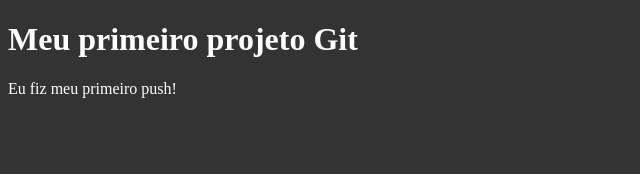
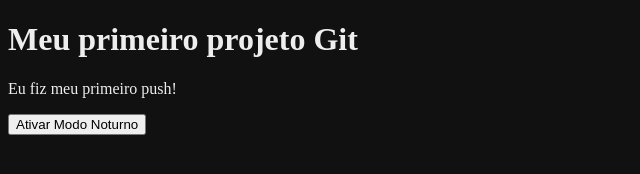
Before and after one commit to IVitorI/meu-primeiro-repo, a plain HTML site: page index.html in a window 1280 px wide. Shown: the whole page, without its empty margins (0-640 px from the left). Drawn offline with Linux system fonts and the light colour scheme.

Commit message:
feat: Adiciona botão de modo noturno

```diff
--- a/index.html
+++ b/index.html
@@ -11,6 +11,7 @@
 <body>
     <h1>Meu primeiro projeto Git</h1>
     <p>Eu fiz meu primeiro push!</p>
+    <button>Ativar Modo Noturno</button>
 </body>
 
 </html>
--- a/style.css
+++ b/style.css
@@ -1 +1,5 @@
-body { background-color: #333; color: white; }
+/* Nosso novo Modo Noturno! */
+body {
+  background-color: #111; /* Cor de fundo escura */
+  color: #eee; /* Cor de texto clara */
+}
```
